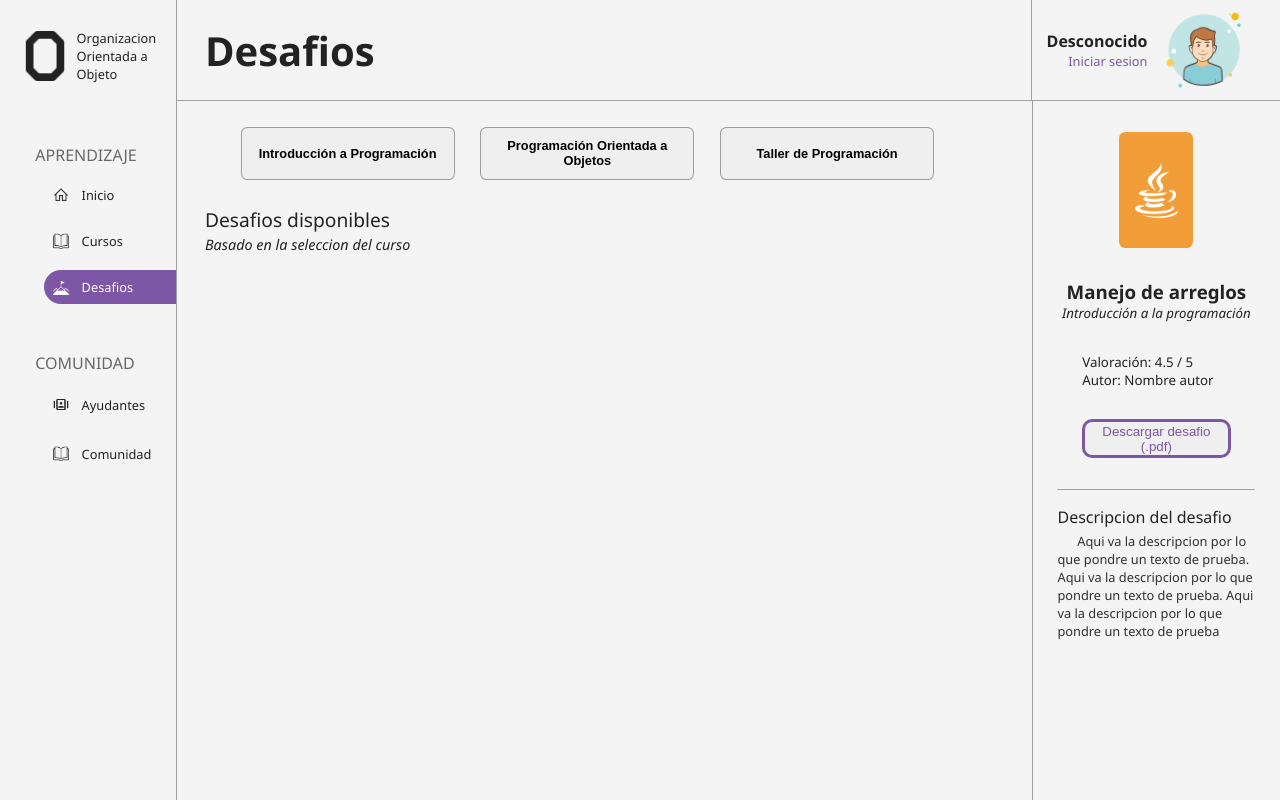
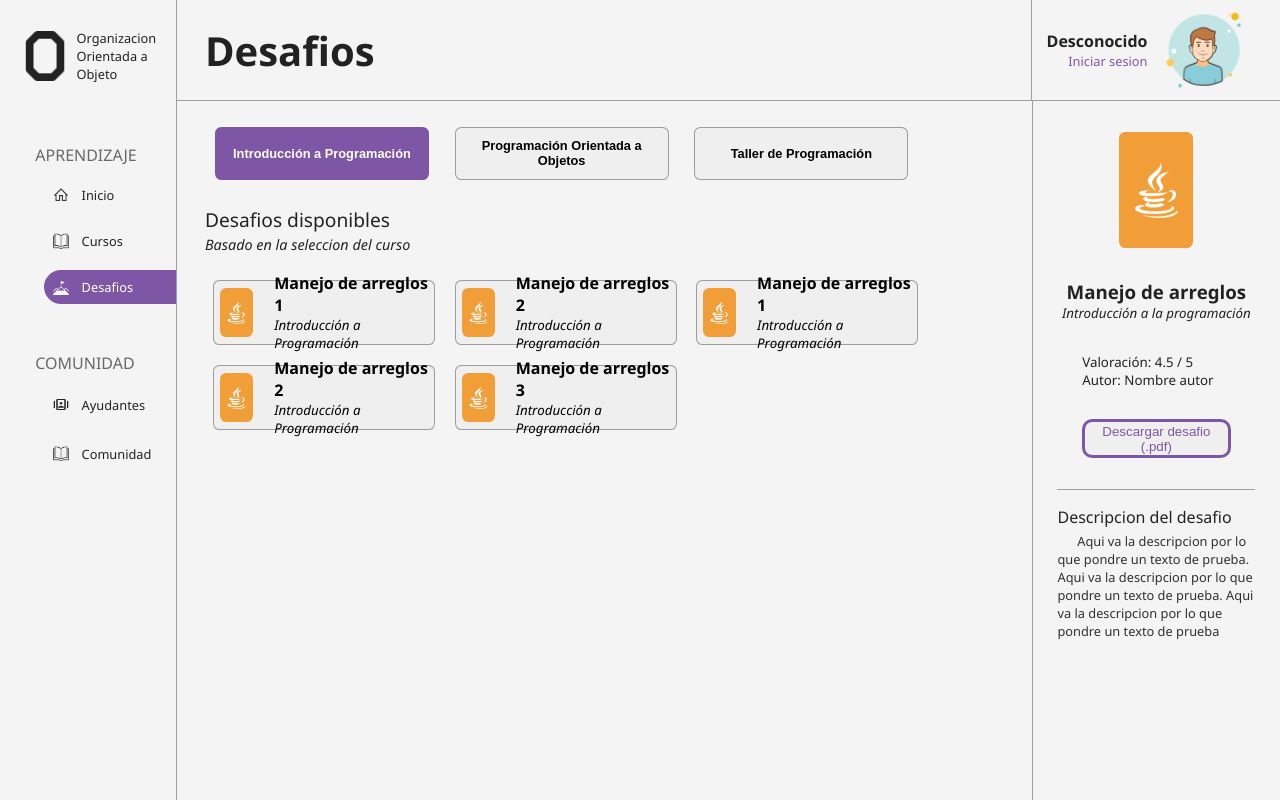
Before and after one commit to Claudio-Espinoza/OOO-Sistema, a Vue app in the folder frontend/: page /desafios in a window 1280 px wide. Built offline with nearby package versions, Linux system fonts and the light colour scheme.

Commit message:
Refactor<frontend>: Cambia las interfaces por la general

```diff
--- a/frontend/src/assets/style/style.css
+++ b/frontend/src/assets/style/style.css
@@ -38,3 +38,11 @@ p {
 button {
   text-decoration: none;
 }
+
+button:hover {
+  transform: scale(1.05);
+}
+
+button:active {
+  transform: scale(0.95);
+}
--- a/frontend/src/components/atoms/ButonFilter.vue
+++ b/frontend/src/components/atoms/ButonFilter.vue
@@ -1,12 +1,7 @@
 <script setup lang="ts">
+import { ButonFilterProps } from '@/model/Challenger.ts';
 
-interface Props {
-    content: string
-    state: boolean
-}
-
-const props = defineProps<Props>();
-
+const props = defineProps<ButonFilterProps>();
 </script>
 
 <template>
@@ -26,13 +21,9 @@ const props = defineProps<Props>();
 }
 
 .button-true {
-    border: none;
-
     width: 28%;
     height: 50%;
-
     border-radius: 0.5vw;
-
     border: 0.4vh solid var(--color-morado);
     font-size: 0.8rem;
     font-weight: 600;
@@ -40,12 +31,4 @@ const props = defineProps<Props>();
     background-color: var(--color-morado);
     cursor: pointer;
 }
-
-button:hover {
-    transform: scale(1.05);
-}
-
-button:active {
-    transform: scale(0.95);
-}
 </style>
--- a/frontend/src/components/atoms/ChallengerCard.vue
+++ b/frontend/src/components/atoms/ChallengerCard.vue
@@ -1,11 +1,7 @@
 <script setup lang="ts">
-interface Props {
-    title?: string,
-    course?: string,
-    type?: string
-}
+import { ChallengerCardProps } from '@/model/Challenger.ts'
 
-const props = defineProps<Props>();
+const props = defineProps<ChallengerCardProps>();
 const emits = defineEmits(['cardClicked']);
 
 
@@ -15,7 +11,7 @@ function handleClick() {
 </script>
 
 <template>
-    <div class="card" @click="handleClick">
+    <button class="card" @click="handleClick">
         <div :class="'card-img-' + props.type">
             <img v-if="props.type === 'java'" src="/src/assets/icon/java-blanco.png" alt="">
             <img v-if="props.type === 'python'" src="/src/assets/icon/python-blanco.png" alt="">
@@ -25,29 +21,22 @@ function handleClick() {
             <h4>{{ props.title }}</h4>
             <small> {{ props.course }} </small>
         </div>
-    </div>
+    </button>
 </template>
 
 <style scoped>
 .card {
-    width: 30%;
+    width: 28%;
     height: 15%;
     border: var(--borde);
     display: flex;
     align-items: center;
-    justify-content: space-around;
+    justify-content: flex-start;
     flex-direction: row;
     border-radius: 0.5vw;
     cursor: pointer;
+    font-size: 1rem;
 
-}
-
-.card:hover {
-    transform: scale(1.05);
-}
-
-.card:active {
-    transform: scale(1);
 }
 
 small {
@@ -62,6 +51,7 @@ small {
     align-items: center;
     justify-content: center;
     border-radius: 0.5vw;
+    margin-right: 10%;
 }
 
 .card-img-java {
@@ -77,4 +67,8 @@ small {
     width: 70%;
     height: auto;
 }
+
+div {
+    text-align: start;
+}
 </style>
--- a/frontend/src/components/molecules/ArticleDescription.vue
+++ b/frontend/src/components/molecules/ArticleDescription.vue
@@ -1,10 +1,6 @@
 <script setup lang="ts">
-
-interface Props {
-    description: string
-}
-
-const props = defineProps<Props>();
+import { ArticleDescriptionProps } from '@/model/Challenger.ts'
+const props = defineProps<ArticleDescriptionProps>();
 
 
 </script>
@@ -14,7 +10,6 @@ const props = defineProps<Props>();
         <h4 class="section--h4">Descripcion del desafio</h4>
         <p class="section--p"> {{ props.description }}</p>
     </section>
-
 </template>
 
 <style scoped>
--- a/frontend/src/components/molecules/ArticleInformation.vue
+++ b/frontend/src/components/molecules/ArticleInformation.vue
@@ -1,15 +1,7 @@
 <script setup lang="ts">
+import { ArticleInformationProps } from '@/model/Challenger.ts'
 
-interface Props {
-    title: string,
-    subTitle: string,
-    review: string,
-    autor: string,
-    type: string
-}
-
-const props = defineProps<Props>();
-
+const props = defineProps<ArticleInformationProps>();
 
 </script>
 
--- a/frontend/src/components/molecules/UserCard.vue
+++ b/frontend/src/components/molecules/UserCard.vue
@@ -1,5 +1,4 @@
 <script setup lang="ts">
-
 </script>
 
 <template>
--- a/frontend/src/components/organisms/ArticleSection.vue
+++ b/frontend/src/components/organisms/ArticleSection.vue
@@ -1,18 +1,9 @@
 <script setup lang="ts">
 import ArticleDescription from '../molecules/ArticleDescription.vue';
 import ArticleInformation from '../molecules/ArticleInformation.vue';
+import { ArticleSectionProps } from '@/model/Challenger.ts';
 
-interface Props {
-    title: string,
-    subTitle: string,
-    review: string,
-    autor: string,
-    type: string,
-    description: string
-}
-
-const props = defineProps<Props>();
-
+const props = defineProps<ArticleSectionProps>();
 
 </script>
 
--- a/frontend/src/pages/ChallengerPage.vue
+++ b/frontend/src/pages/ChallengerPage.vue
@@ -3,20 +3,15 @@ import MainLayout from '../layouts/MainLayout.vue';
 import ArticleSection from '../components/organisms/ArticleSection.vue';
 import ButonFilter from '../components/atoms/ButonFilter.vue';
 import ChallengerCard from '../components/atoms/ChallengerCard.vue'
-
+import { CardDescription } from '@/model/Challenger.ts';
 import { ref } from 'vue';
 
-let activeButton = ref('');
+let activeButton = ref('Introducción a Programación');
 
 const setActiveButton = (newActiveButton: string) => {
     activeButton.value = newActiveButton;
 };
 
-interface CardDescription {
-    title?: string,
-    course?: string,
-    type?: string
-}
 
 const challengerCards = [
     { course: "Introducción a Programación", type: "java", title: "Manejo de arreglos 1" },
@@ -80,9 +75,7 @@ function handleCardClick(cardAttributes: CardDescription) {
                         @cardClicked="handleCardClick" />
 
                 </div>
-
             </section>
-
         </article>
     </MainLayout>
 </template>
@@ -110,7 +103,8 @@ function handleCardClick(cardAttributes: CardDescription) {
     display: flex;
     flex-direction: row;
     align-items: center;
-    justify-content: center;
+    justify-content: start;
+    margin-left: 1.2%;
     width: 92.5%;
 
     height: 15%;
@@ -138,7 +132,7 @@ function handleCardClick(cardAttributes: CardDescription) {
 
     justify-content: start;
     align-content: flex-start;
-    gap: 1vw;
+    gap: 1.5vw;
     overflow-x: hidden;
     overflow-y: auto;
     padding: 1%;
```
